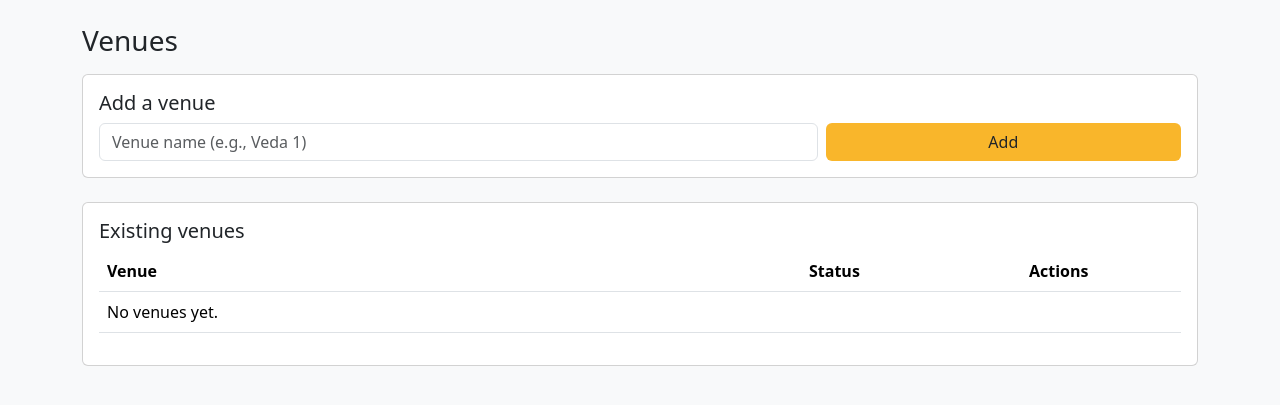
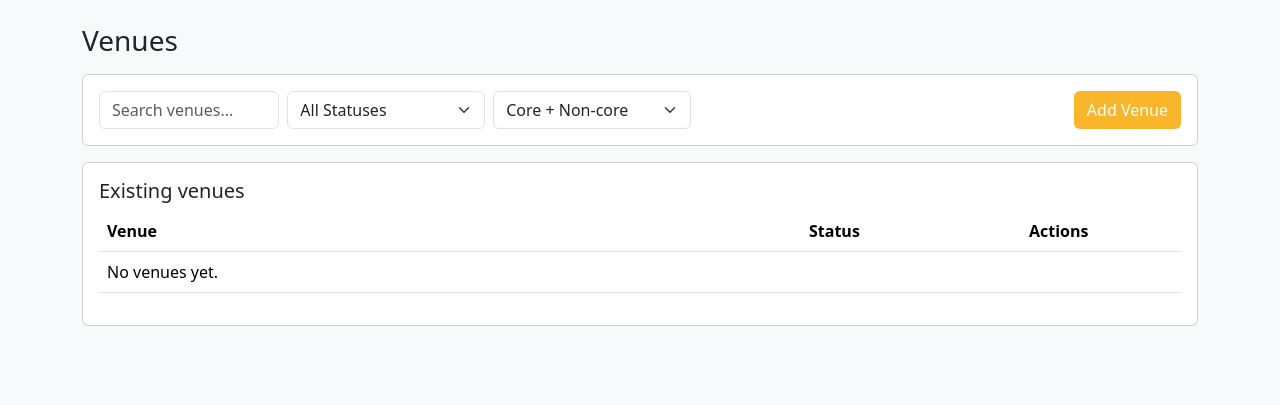
Before and after one commit to Usedpopcorn/AOLRC-Inventory-MS, a Flask app: page /venues in a window 1280 px wide. Shown: the part 56-461 px from the top of the page. Run offline with Flask 3, Linux system fonts and the light colour scheme; data that the repository does not hold is empty.

Commit message:
Updated Venues page to include search and filters. improved add venue feature

```diff
--- a/app/routes/main.py
+++ b/app/routes/main.py
@@ -113,7 +113,8 @@ def venues():
             flash("That venue already exists.", "error")
             return redirect(url_for("main.venues"))
 
-        v = Venue(name=name, is_core=False, active=True)
+        is_core = (request.form.get("is_core") == "true")
+        v = Venue(name=name, is_core=is_core, active=True)
         db.session.add(v)
         db.session.commit()
 
--- a/templates/venues/list.html
+++ b/templates/venues/list.html
@@ -6,20 +6,74 @@
     <h1 class="h3 mb-0">Venues</h1>
   </div>
 
-  <div class="card mb-4">
-    <div class="card-body">
-      <h2 class="h5">Add a venue</h2>
-      <form method="post" class="row g-2">
-        <div class="col-md-8">
-          <input class="form-control" type="text" name="name" placeholder="Venue name (e.g., Veda 1)">
-        </div>
-        <div class="col-md-4">
-          <button class="btn w-100" style="background-color:#F9B62B;">Add</button>
-        </div>
-      </form>
+  <!-- Search + Filters + Add Venue toggle -->
+  <div class="card mb-3">
+    <div class="card-body d-flex flex-column flex-md-row gap-2 align-items-stretch align-items-md-center justify-content-between">
+      <div class="d-flex flex-column flex-sm-row gap-2 align-items-stretch align-items-sm-center">
+        <input id="venueSearch" class="form-control" style="max-width: 320px;"
+               placeholder="Search venues...">
+
+        <select id="statusFilter" class="form-select" style="max-width: 220px;">
+          <option value="all">All Statuses</option>
+          <option value="good">Good</option>
+          <option value="ok">OK</option>
+          <option value="low">Low</option>
+          <option value="out">Out</option>
+          <option value="not_checked">Not Checked</option>
+        </select>
+
+        <select id="coreFilter" class="form-select" style="max-width: 220px;">
+          <option value="all">Core + Non-core</option>
+          <option value="core">Core only</option>
+          <option value="noncore">Non-core only</option>
+        </select>
+      </div>
+
+      <button class="btn text-white" style="background-color:#F9B62B;"
+              data-bs-toggle="collapse" data-bs-target="#addVenueCollapse"
+              aria-expanded="false" aria-controls="addVenueCollapse">
+        Add Venue
+      </button>
     </div>
   </div>
 
+  <!-- Collapsible Add Venue form -->
+  <div class="collapse mb-4" id="addVenueCollapse">
+    <div class="card">
+      <div class="card-body">
+        <h2 class="h5 mb-2">Add a venue</h2>
+
+        <form method="post" class="row g-2 align-items-end">
+          <div class="col-lg-6">
+            <label class="form-label mb-1">Venue name</label>
+            <input class="form-control" type="text" name="name" placeholder="e.g., Veda 5">
+          </div>
+
+          <div class="col-lg-4">
+            <label class="form-label mb-1">Venue type</label>
+            <select class="form-select" name="is_core">
+              <option value="false" selected>Non-core (can be deleted later)</option>
+              <option value="true">Core (cannot be deleted)</option>
+             </select>
+          </div>
+
+          <div class="col-12">
+            <div class="form-text">
+               Core venues are protected from deletion; non-core venues are editable/removable.
+           </div>
+        </div>
+
+          <div class="col-lg-2">
+            <button class="btn w-100 text-white" style="background-color:#6E4F6D;">
+              Create
+            </button>
+          </div>
+        </form>
+      </div>
+    </div>
+  </div>
+
+  <!-- Existing venues table -->
   <div class="card">
     <div class="card-body">
       <h2 class="h5">Existing venues</h2>
@@ -37,7 +91,7 @@
           <tbody>
             {% for row in venue_rows %}
               {% set v = row.venue %}
-              <tr>
+              <tr data-status="{{ row.badge.key }}" data-core="{{ 'core' if v.is_core else 'noncore' }}">
                 <td>
                   <div class="fw-semibold">{{ v.name }}</div>
                   {% if v.is_core %}
@@ -69,9 +123,38 @@
               <tr><td colspan="3">No venues yet.</td></tr>
             {% endfor %}
           </tbody>
-
         </table>
       </div>
     </div>
   </div>
+
+  <script>
+    const searchEl = document.getElementById("venueSearch");
+    const statusEl = document.getElementById("statusFilter");
+    const coreEl = document.getElementById("coreFilter");
+
+    function applyFilters() {
+      const q = (searchEl.value || "").trim().toLowerCase();
+      const st = statusEl.value;
+      const core = coreEl.value;
+
+      const rows = Array.from(document.querySelectorAll("tbody tr[data-status]"));
+
+      rows.forEach(tr => {
+        const name = (tr.querySelector(".fw-semibold")?.innerText || "").toLowerCase();
+        const rowStatus = tr.dataset.status || "";
+        const rowCore = tr.dataset.core || "";
+
+        const matchSearch = !q || name.includes(q);
+        const matchStatus = (st === "all") || (rowStatus === st);
+        const matchCore = (core === "all") || (rowCore === core);
+
+        tr.style.display = (matchSearch && matchStatus && matchCore) ? "" : "none";
+      });
+    }
+
+    searchEl.addEventListener("input", applyFilters);
+    statusEl.addEventListener("change", applyFilters);
+    coreEl.addEventListener("change", applyFilters);
+  </script>
 {% endblock %}
```
